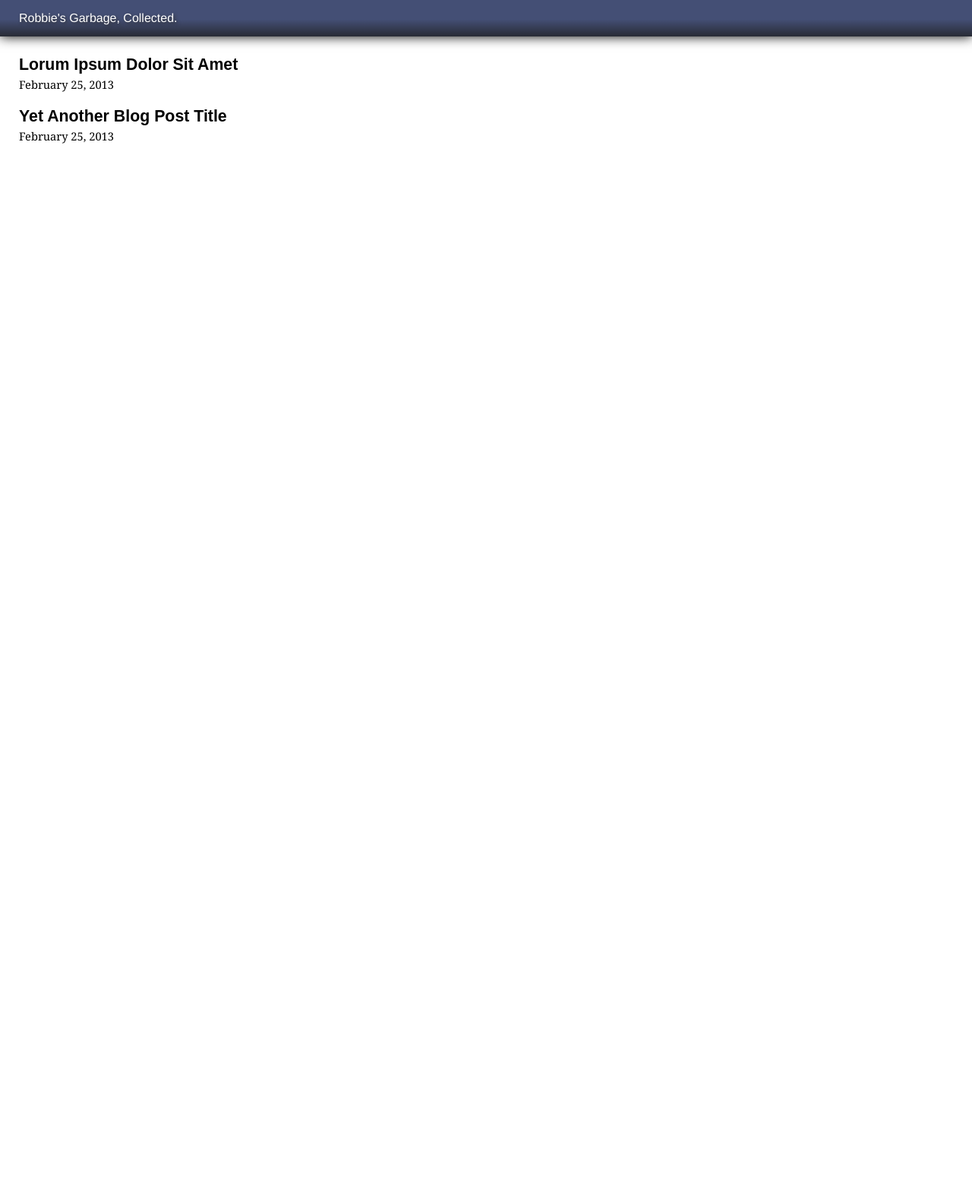
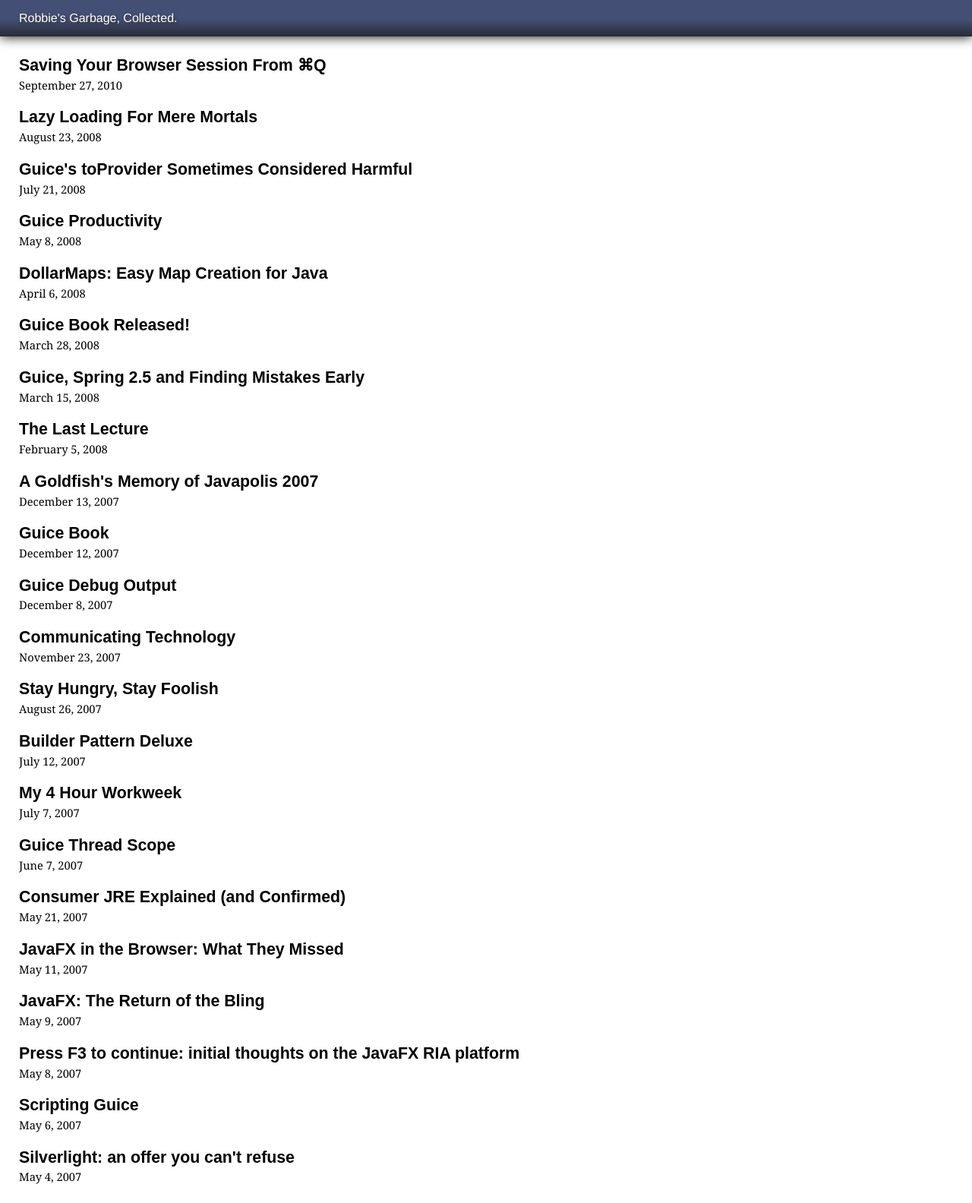
Before and after one commit to robbiev/robbiev.github.com, a plain HTML site: page index.html in a window 1280 px wide. Shown: the whole page at 76% size. Before the commit the page ends 800 px from the top, so only its background shows below. Drawn offline with Linux system fonts and the light colour scheme.

Commit message:
generate blog from wordpress entries

```diff
--- a/index.html
+++ b/index.html
@@ -1,6 +1,7 @@
 <!DOCTYPE html>
 <html>
   <head>
+    <meta http-equiv="Content-Type" content="text/html; charset=utf-8">
     <title>Robbie&#39;s Garbage, Collected</title>
     <link rel="stylesheet" type="text/css" href="style.css">
   </head>
@@ -11,12 +12,51 @@
           <a href="">Robbie&#39;s Garbage, Collected.</a>
         </div>
       </div>
-      <div class="home">
-        <h2><a href="post.html">Lorum Ipsum Dolor Sit Amet</a></h2>
-        <div class="date">February 25, 2013</div>
-        <h2><a href="post.html">Yet Another Blog Post Title</a></h2>
-        <div class="date">February 25, 2013</div>
-      </div>
+      <div class="home"><h2><a href="2010/09/27/save-your-browser-session-from-cmd-q/index.html">Saving Your Browser Session From &#8984;Q</a></h2>
+<div class="date">September 27, 2010</div>
+<h2><a href="2008/08/23/lazy-loading-for-mere-mortals/index.html">Lazy Loading For Mere Mortals</a></h2>
+<div class="date">August 23, 2008</div>
+<h2><a href="2008/07/21/guices-toprovider-sometimes-considered-harmful/index.html">Guice&apos;s toProvider Sometimes Considered Harmful</a></h2>
+<div class="date">July 21, 2008</div>
+<h2><a href="2008/05/08/guice-productivity/index.html">Guice Productivity</a></h2>
+<div class="date">May 8, 2008</div>
+<h2><a href="2008/04/06/dollarmaps/index.html">DollarMaps: Easy Map Creation for Java</a></h2>
+<div class="date">April 6, 2008</div>
+<h2><a href="2008/03/28/guice-book-released/index.html">Guice Book Released!</a></h2>
+<div class="date">March 28, 2008</div>
+<h2><a href="2008/03/15/guice-spring-25-and-finding-mistakes-early/index.html">Guice, Spring 2.5 and Finding Mistakes Early</a></h2>
+<div class="date">March 15, 2008</div>
+<h2><a href="2008/02/05/the-last-lecture/index.html">The Last Lecture</a></h2>
+<div class="date">February 5, 2008</div>
+<h2><a href="2007/12/13/a-goldfishs-memory-of-javapolis-2007/index.html">A Goldfish&apos;s Memory of Javapolis 2007</a></h2>
+<div class="date">December 13, 2007</div>
+<h2><a href="2007/12/12/guice-book/index.html">Guice Book</a></h2>
+<div class="date">December 12, 2007</div>
+<h2><a href="2007/12/08/guice-debug-output/index.html">Guice Debug Output</a></h2>
+<div class="date">December 8, 2007</div>
+<h2><a href="2007/11/23/communicating-technology/index.html">Communicating Technology</a></h2>
+<div class="date">November 23, 2007</div>
+<h2><a href="2007/08/26/stay-hungry-stay-foolish/index.html">Stay Hungry, Stay Foolish</a></h2>
+<div class="date">August 26, 2007</div>
+<h2><a href="2007/07/12/builder-pattern-deluxe/index.html">Builder Pattern Deluxe</a></h2>
+<div class="date">July 12, 2007</div>
+<h2><a href="2007/07/07/my-4-hour-workweek/index.html">My 4 Hour Workweek</a></h2>
+<div class="date">July 7, 2007</div>
+<h2><a href="2007/06/07/guice-thread-scope/index.html">Guice Thread Scope</a></h2>
+<div class="date">June 7, 2007</div>
+<h2><a href="2007/05/21/consumer-jre-explained-and-confirmed/index.html">Consumer JRE Explained (and Confirmed)</a></h2>
+<div class="date">May 21, 2007</div>
+<h2><a href="2007/05/11/javafx-in-the-browser-what-they-missed/index.html">JavaFX in the Browser: What They Missed</a></h2>
+<div class="date">May 11, 2007</div>
+<h2><a href="2007/05/09/javafx-the-return-of-the-bling/index.html">JavaFX: The Return of the Bling</a></h2>
+<div class="date">May 9, 2007</div>
+<h2><a href="2007/05/08/press-f3-to-continue-initial-thoughts-on-the-javafx-ria-platform/index.html">Press F3 to continue: initial thoughts on the JavaFX RIA platform</a></h2>
+<div class="date">May 8, 2007</div>
+<h2><a href="2007/05/06/scripting-guice/index.html">Scripting Guice</a></h2>
+<div class="date">May 6, 2007</div>
+<h2><a href="2007/05/04/silverlight-an-offer-you-cant-refuse/index.html">Silverlight: an offer you can&apos;t refuse</a></h2>
+<div class="date">May 4, 2007</div>
+</div>
     </div>
   </body>
 </html>
```
Also changed, not shown: Jakefile.js (+61 -10 lines), index-entry-template.html (added, +2 -0 lines), index-template.html (added, +19 -0 lines), post-template.html (added, +23 -0 lines), post.html (deleted, +0 -28 lines), 1 other file.
